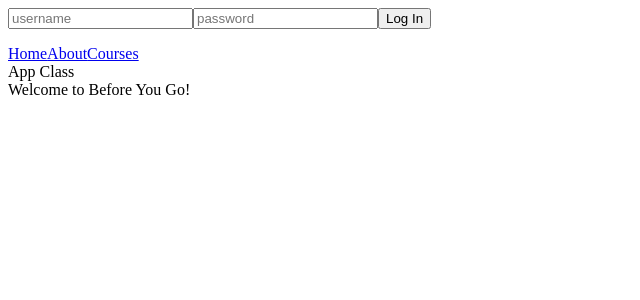
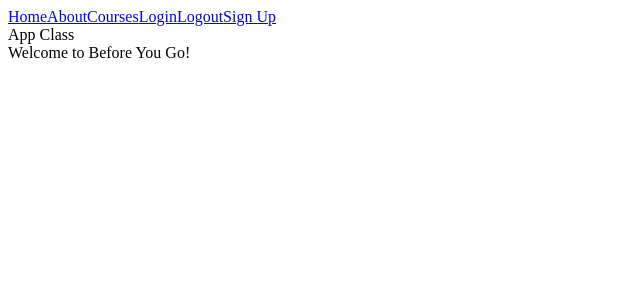
Before and after one commit to lilleydev/before-you-go, a React (Create React App) app: page / in a window 1280 px wide. Shown: the top 300 px of the page, without its empty margins (0-640 px from the left). Built offline with nearby package versions, Linux system fonts and the light colour scheme; no server answers.

Commit message:
add links to login logout and signup

```diff
--- a/src/components/NavBar.js
+++ b/src/components/NavBar.js
@@ -1,6 +1,6 @@
 import React from "react";
-import Login from "./Login";
-import Logout from "./Logout";
+// import Login from "./Login";
+// import Logout from "./Logout";
 import { connect } from "react-redux";
 import { Link } from "react-router-dom";
 
@@ -9,7 +9,7 @@ const NavBar = ({ currentUser }) => {
     <nav className="nav-wrapper grey darken-3">
       <div className="container">
         {currentUser ? <p>What's up {currentUser.attributes.name}!!</p> : ""}
-        {currentUser ? <Logout /> : <Login />}
+        {/* {currentUser ? <Logout /> : <Login />} */}
         <Link to="/" className="brand-logo">
           Home
         </Link>
@@ -18,6 +18,15 @@ const NavBar = ({ currentUser }) => {
         </Link>
         <Link to="/courses" className="brand-logo">
           Courses
+        </Link>
+        <Link to="/login" className="brand-logo">
+          Login
+        </Link>
+        <Link to="/logout" className="brand-logo">
+          Logout
+        </Link>
+        <Link to="/signup" className="brand-logo">
+          Sign Up
         </Link>
       </div>
     </nav>
```
